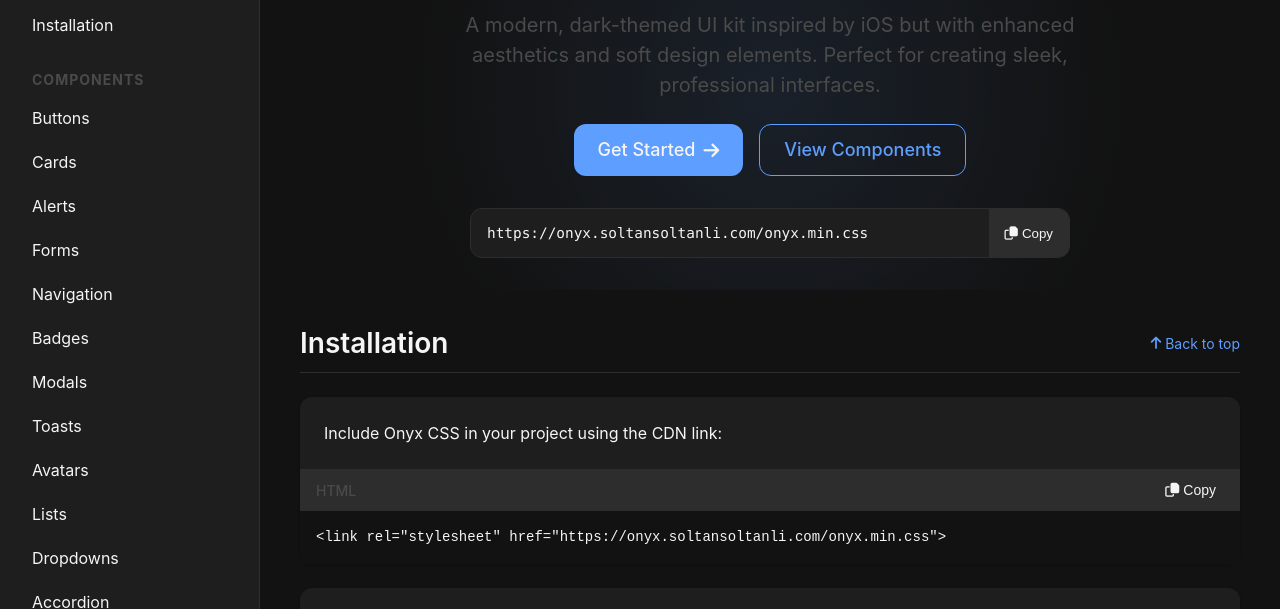
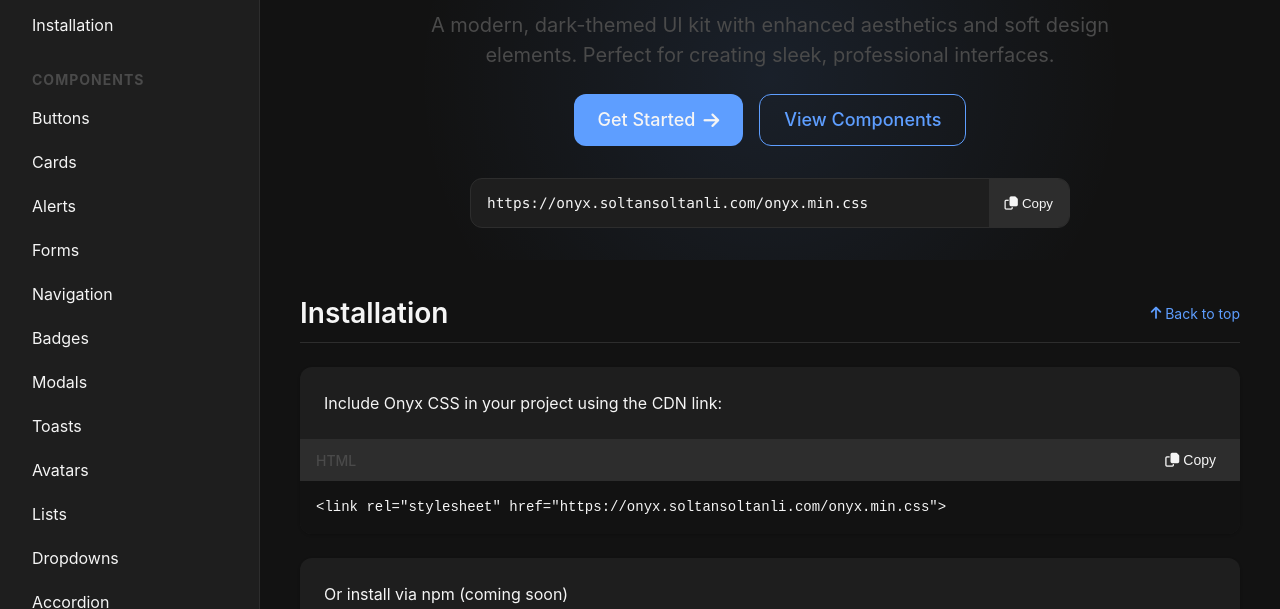
Before and after one commit to s-s01tan/onyx-ui-kit, a plain HTML site: page index.html in a window 1280 px wide. Shown: the part 145-754 px from the top of the page. Drawn offline with Linux system fonts and the light colour scheme.

Commit message:
Home Page

```diff
--- a/index.html
+++ b/index.html
@@ -488,7 +488,7 @@
     <section class="doc-hero">
       <h1 class="doc-hero-title">Onyx UI Kit</h1>
       <p class="doc-hero-subtitle">
-        A modern, dark-themed UI kit inspired by iOS but with enhanced aesthetics and soft design elements.
+        A modern, dark-themed UI kit with enhanced aesthetics and soft design elements.
         Perfect for creating sleek, professional interfaces.
       </p>
 
```
